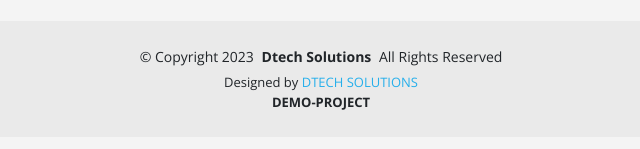
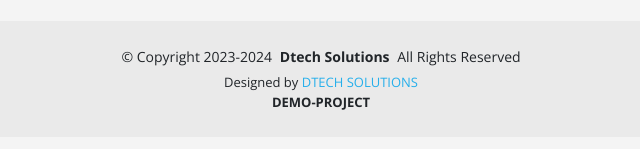
Before and after one commit to deepakmaretha/dtech-solutions, a plain HTML site: page index.html in a window 1280 px wide. Shown: the part 7049-7198 px from the top of the page, 319-959 px from the left. Drawn offline with nearby package versions, Linux system fonts and the light colour scheme; files whose address does not match are found by name.

Commit message:
Copyright 2024 added

```diff
--- a/index.html
+++ b/index.html
@@ -1395,7 +1395,7 @@
 
     <div class="container copyright text-center mt-4">
       <p>
-        &copy; <span>Copyright 2023</span>
+        &copy; <span>Copyright 2023-2024</span>
         <strong class="px-1">Dtech Solutions</strong>
         <span>All Rights Reserved</span>
       </p>
```
